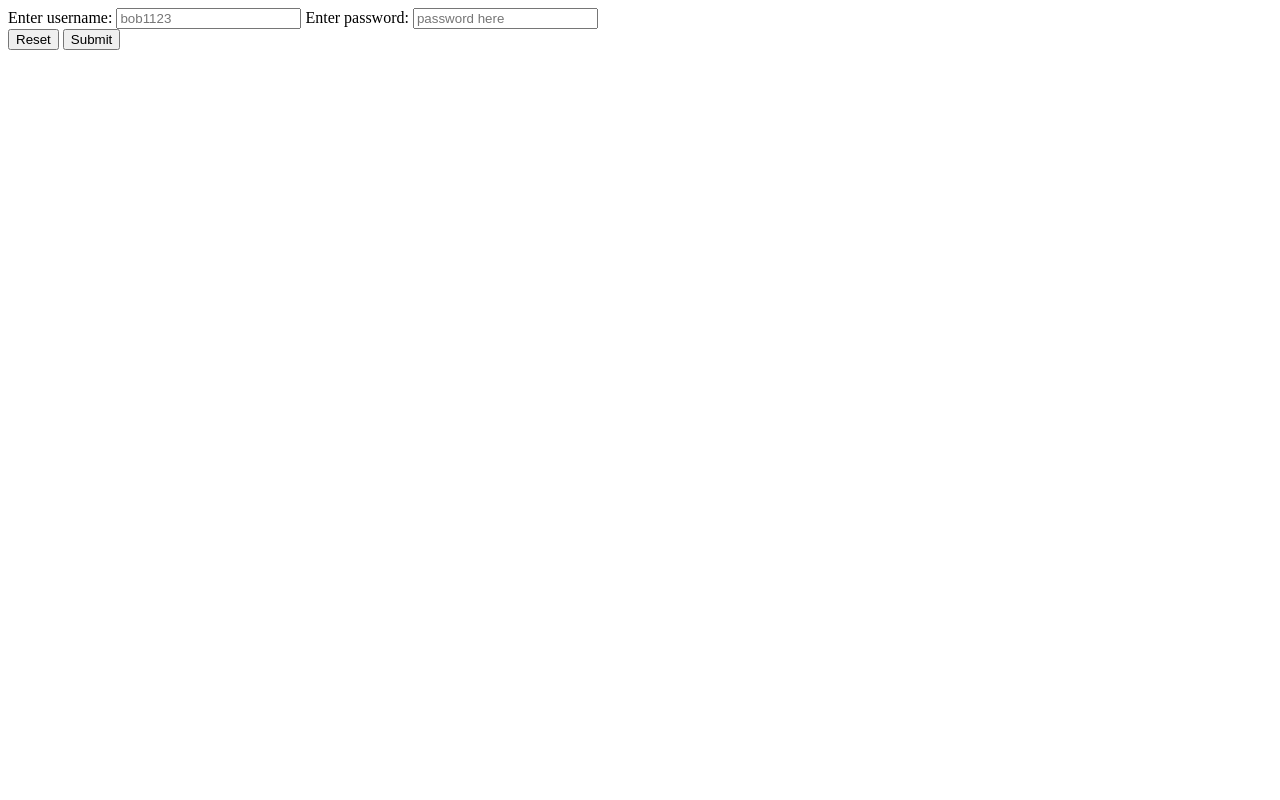
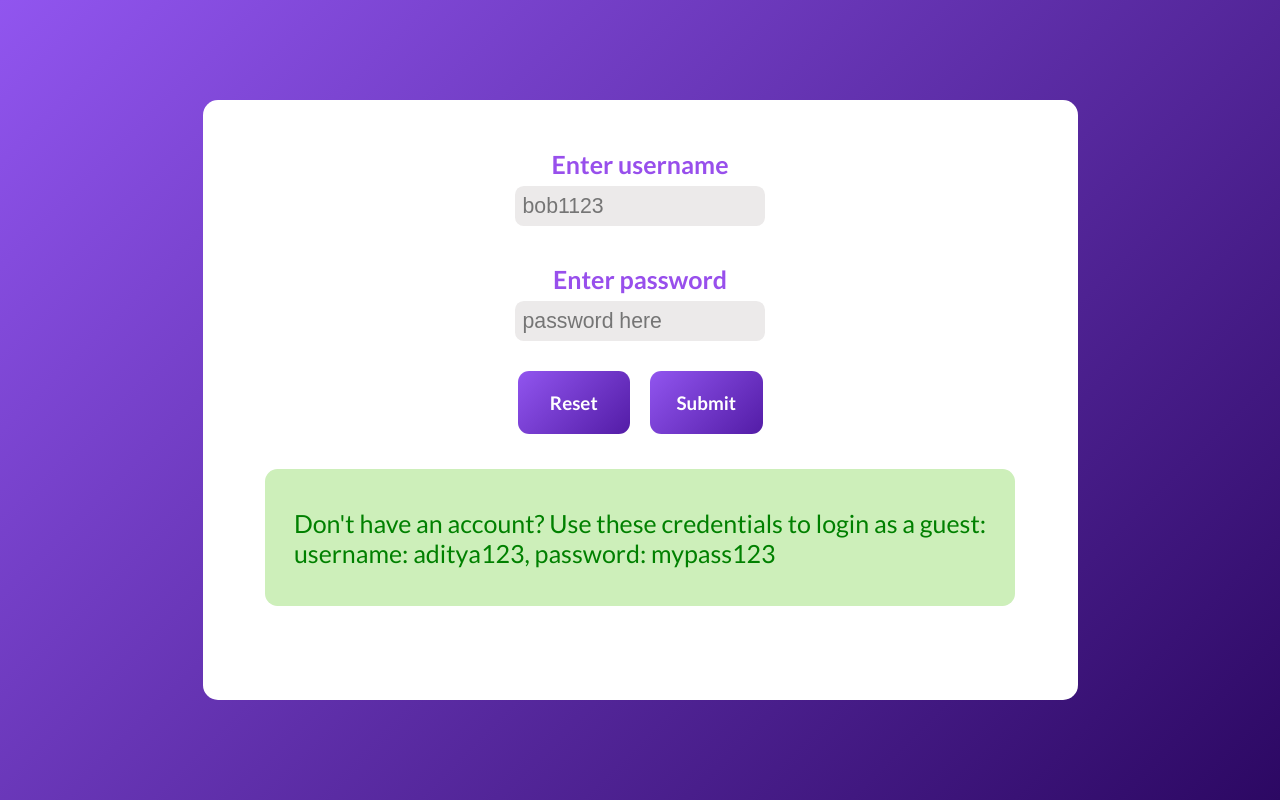
Before and after one commit to adityapradhan202/Dev-Pad, a Flask app: page /login in a window 1280 px wide. Run offline with Flask 3, Linux system fonts and the light colour scheme.

Commit message:
login.css, html.css,  changes in home.html and login.html

```diff
--- /dev/null
+++ b/static/login.css
@@ -0,0 +1,105 @@
+/*Before doing anything write the boiler plate given below, exactly!*/
+
+*{
+    margin: 0;
+    padding: 0;
+    box-sizing: border-box;
+}
+
+html, body{
+    width: 100%;
+    height: 100%;
+
+    font-size: 25px;
+
+    background-image: linear-gradient(135deg, rgb(145, 85, 239), rgb(44, 8, 99));
+
+    /*Applying font family to everything*/
+    font-family: "Lato";
+
+    display: flex;
+    justify-content: center;
+    align-items: center;
+
+}
+
+#formcontainer{
+    background-color: white;
+    width: 35rem;
+    height: 24rem;
+    display: flex;
+    flex-direction: column;
+    align-items: center;
+
+    border-radius: 0.6rem;
+}
+
+#inputs{
+    display: flex;
+    flex-direction: column;
+    align-items: center;
+    margin-top: 1.65rem;
+}
+
+#user_name, #user_pass{
+    width: 10rem;
+    font-size: 0.85rem;
+    border-radius: 0.35rem;
+    padding: 0.3rem;
+    background-color: rgb(236, 234, 234);
+    border: 0rem;
+}
+
+.label-text{
+    color: rgb(152, 79, 236);
+    margin: 0.3rem;
+    font-weight: bold;
+}
+
+
+#bottonbox{
+    display: flex;
+    justify-content:center;
+    margin-bottom: 1.4rem;
+}
+
+.form-btns{
+    width: 4.5rem;
+    height: 2.5rem;
+    border: 0rem;
+    border-radius: 0.45rem;
+    font-size: 0.75rem;
+
+    color: white;
+    background-image: linear-gradient(135deg, rgb(145, 85, 239), rgb(83, 28, 166));
+
+    font-family: "Lato";
+    font-weight: bold;
+}
+
+.form-btns{
+    transition: transform 0.3s ease-out;
+}
+.form-btns:hover{
+    transform: scale(1.1);
+}
+
+#submit-btn{
+    margin-left: 0.8rem;
+}
+
+/* #reset-btn{
+    margin-left: 0.8rem;
+} */
+
+
+#demologin{
+    background-color: rgb(205, 239, 186);
+    width: 30rem;
+    height: 5.5rem;
+    display: flex;
+    justify-content: center;
+    align-items: center;
+    color: green;
+    border-radius: 0.5rem;
+}
--- a/templates/login.html
+++ b/templates/login.html
@@ -4,17 +4,36 @@
         <meta charset="UTF-8">
         <meta name="viewport" content="width=device-width, initial-scale=1.0">
         <title>Login</title>
+
+        <link rel="stylesheet" href="../static/login.css">
+
+        <link rel="preconnect" href="https://fonts.googleapis.com">
+        <link rel="preconnect" href="https://fonts.gstatic.com" crossorigin>
+        <link href="https://fonts.googleapis.com/css2?family=Lato:ital,wght@0,100;0,300;0,400;0,700;0,900;1,100;1,300;1,400;1,700;1,900&display=swap" rel="stylesheet">
     </head>
     <body>
-        <form method="post">
-            <label for="user_name">Enter username:</label>
-            <input type="text" id="user_name" placeholder="bob1123" name="username">
-            <label for="user_pass">Enter password:</label>
-            <input type="password" id="user_pass" placeholder="password here" name="userpass">
+        <div id="formcontainer">
+            <form method="post">
+                <div id="inputs">
+                    <!-- <label for="user_name">Enter username:</label> -->
+                    <p class="label-text">Enter username</p>
+                    <input type="text" id="user_name" placeholder="bob1123" name="username">
+                    <br>
+                    <!-- <label for="user_pass">Enter password:</label> -->
+                    <p class="label-text">Enter password</p>
+                    <input type="password" id="user_pass" placeholder="password here" name="userpass">
+                </div>
+                <br>
+                <div id="bottonbox">
+                    <input type="reset" class="form-btns" id="reset-btn">
+                    <input type="submit" class="form-btns" id="submit-btn">
+                </div>
+                <div id="demologin">
+                    <p>Don't have an account? Use these credentials to login as a guest:<br>username: aditya123, password: mypass123</p>
 
-            <br>
-            <input type="reset">
-            <input type="submit">
-        </form>
+                </div>
+            </form>
+        </div>
+
     </body>
 </html>
```
Also changed, not shown: static/home.css (added, +74 -0 lines), templates/home.html (+17 -3 lines).
